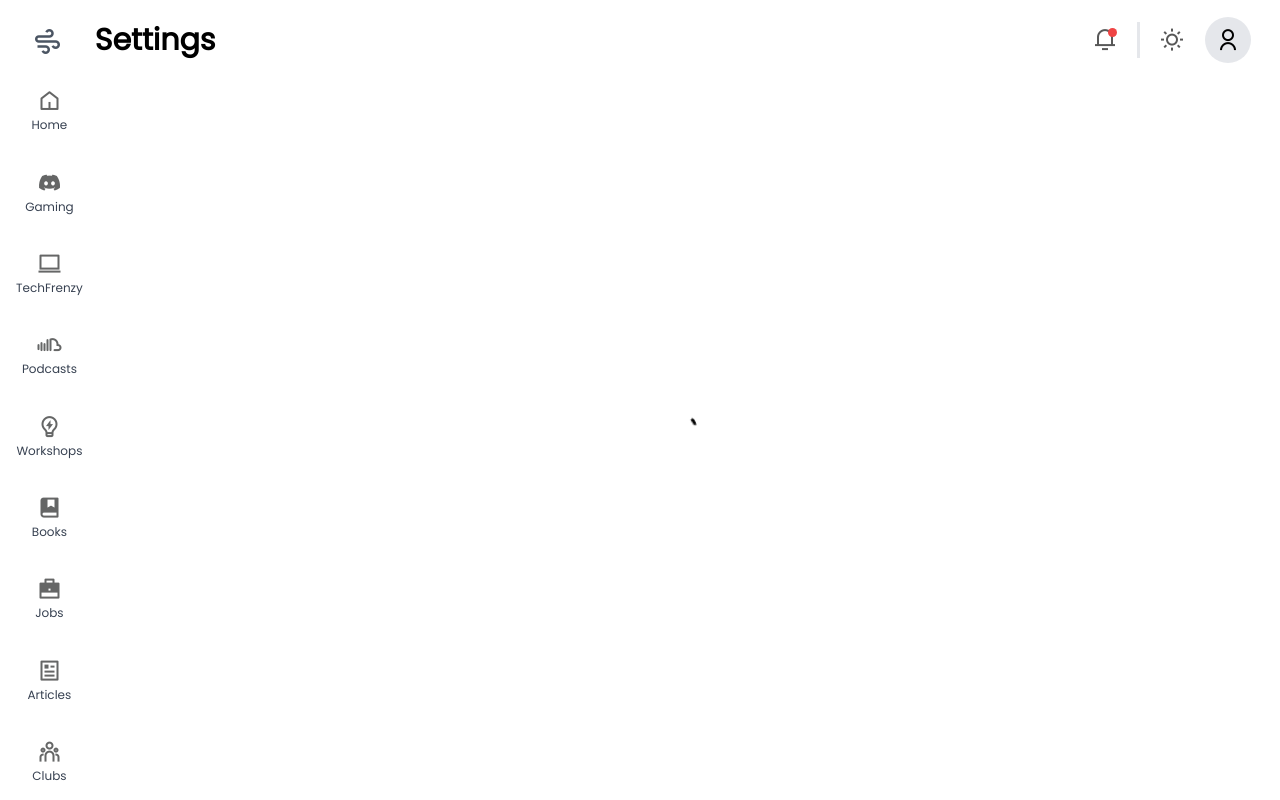
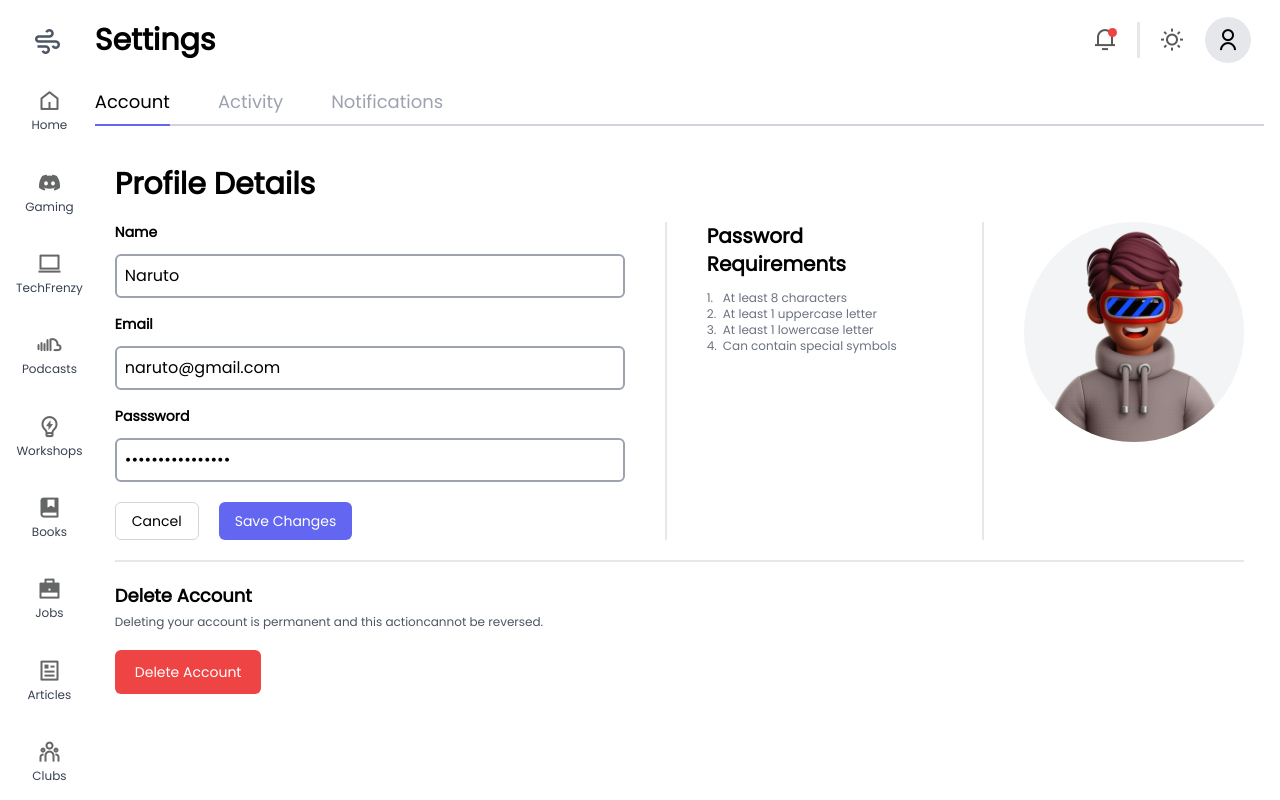
Before and after one commit to BubbleBitCore/TechMingle, a React (Create React App) app: page /settings in a window 1280 px wide. Built offline with nearby package versions, Linux system fonts and the light colour scheme.

Commit message:
added profile and settings page

```diff
--- a/src/components/AppWrapper.jsx
+++ b/src/components/AppWrapper.jsx
@@ -20,6 +20,7 @@ import { useSelector } from "react-redux";
 import ResetPassword from "../pages/ResetPassword";
 import ForgotPassword from "../pages/ForgotPassword";
 import Podcast from "../pages/Podcast";
+import Profile from "../pages/Profile";
 
 const AppWrapper = () => {
   const mode = useSelector((state) => state.common.mode);
@@ -86,6 +87,11 @@ const AppWrapper = () => {
               path="/settings"
               element={<Settings Header={Header} />}
             />
+            <Route
+              exact
+              path="/profile"
+              element={<Profile Header={Header} />}
+            />
             <Route exact path="*" element={<PageNotFound />} />
           </Routes>
         </div>
--- a/src/components/Header.jsx
+++ b/src/components/Header.jsx
@@ -3,10 +3,12 @@ import MobileSidebar from "./MobileSidebar";
 import { useDispatch, useSelector } from "react-redux";
 import ClickMenu from "./ClickMenu";
 import { changeMode } from "../slices/commonSlice";
+import { useNavigate } from "react-router-dom";
 
 const Header = ({ urlName }) => {
   // Mode is handled here
   const mode = useSelector((state) => state.common.mode);
+  const navigate = useNavigate();
   const dispatch = useDispatch();
   // Notifications menu is handled here
   const [notiVisiblity, setNotiVisibility] = useState(false);
@@ -64,13 +66,17 @@ const Header = ({ urlName }) => {
       value: "Profile",
       icon: "ri-star-smile-line",
       classes: "",
-      function: () => {},
+      function: () => {
+        navigate("/profile");
+      },
     },
     {
       value: "Settings",
       icon: "ri-settings-4-line",
       classes: "",
-      function: () => {},
+      function: () => {
+        navigate("/settings");
+      },
     },
     {
       value: "Logout",
--- /dev/null
+++ b/src/components/Tabs.jsx
@@ -0,0 +1,51 @@
+// Creating a Generic Tab System
+import { useState } from "react";
+import { useSelector } from "react-redux";
+import { AnimatePresence } from "framer-motion";
+
+const Tabs = ({ tabs }) => {
+  const mode = useSelector((state) => state.common.mode);
+  const [selected, setSelected] = useState(tabs[0]);
+  return (
+    <>
+      <AnimatePresence>
+        <div
+          className={`w-full h-full overflow-hidden overflow-y-auto relative`}
+        >
+          {/* Tab Header */}
+          <div
+            className={`w-full flex items-center max-sm:gap-8 sm:gap-12 border-b-2 ${
+              mode ? "border-[#1d1d1d]" : "border-gray-300"
+            } pb-2  sticky top-0 max-sm:overflow-hidden max-sm:overflow-x-auto z-20 bg-white`}
+          >
+            {tabs?.map((tab, idx) => (
+              <p
+                key={idx}
+                onClick={() => {
+                  setSelected(tab);
+                }}
+                className={`${
+                  mode
+                    ? selected.name === tab.name
+                      ? "text-white underline underline-offset-[16px]"
+                      : "text-[#696F7A] hover:text-white"
+                    : selected.name === tab.name
+                    ? "text-black underline decoration-indigo-500 underline-offset-[16px]"
+                    : "text-gray-400 hover:text-black "
+                } transition-all cursor-pointer  text-lg select-none decoration-2`}
+              >
+                {tab.name}
+              </p>
+            ))}
+          </div>
+          {/* Tab Body */}
+          <div className="w-full h-auto mt-5 max-sm:mt-3 z-10 relative">
+            <selected.component />
+          </div>
+        </div>
+      </AnimatePresence>
+    </>
+  );
+};
+
+export default Tabs;
--- /dev/null
+++ b/src/pages/Profile.jsx
@@ -0,0 +1,16 @@
+import Spinner from "../components/Spinner";
+
+const Profile = ({ Header }) => {
+  return (
+    <>
+      <div className="flex flex-col h-full w-full pr-4 max-sm:px-4">
+        <Header urlName="Profile" />
+        <div className="mt-1 mb-2 h-full w-full">
+          <Spinner />
+        </div>
+      </div>
+    </>
+  );
+};
+
+export default Profile;
--- a/src/pages/Settings.jsx
+++ b/src/pages/Settings.jsx
@@ -1,12 +1,216 @@
-import Spinner from "../components/Spinner";
+import { motion } from "framer-motion";
+import Tabs from "../components/Tabs";
+import man2 from "../assets/images/man2.png";
+
+const Account = () => {
+  const user = "Naruto";
+  const email = "naruto@gmail.com";
+  const password = "naruto@gmail.com";
+  return (
+    <>
+      <style>
+        {`
+        .imgChange:hover::after {
+          opacity:0.5;
+        }
+        .imgChange:hover::before {
+          opacity:1;
+        }
+
+        .imgChange::after{
+          content:"";
+          opacity:0;
+          position:absolute;
+          transition: all ease 0.2s;
+          top:0;
+          left:0;
+          height:100%;
+          width:100%;
+          background-color: black;
+          border-radius:100%;
+          z-Index:1;
+        }
+        .imgChange::before{
+          content:"Change DP";
+          opacity:0;
+          position:absolute;
+          transition: all ease 0.2s;
+          top:50%;
+          left:50%;
+          z-Index:2;
+          transform:translate(-50%,-50%);
+          border-radius:100%;
+          color:white;
+          font-size:1.2rem;
+
+        }
+
+        `}
+      </style>
+      <motion.div
+        initial={{ opacity: 0 }}
+        animate={{ opacity: 1 }}
+        exit={{ opacity: 0 }}
+        className="w-full h-full flex flex-col"
+      >
+        {/* Account Edit */}
+        <div className={`w-full flex flex-col p-5 max-sm:p-2`}>
+          <p className="select-none text-3xl font-bold mb-5 max-sm:text-center">
+            Profile Details
+          </p>
+          <div className="w-full flex gap-10 max-sm:flex-col">
+            <div className="max-sm:w-full max-sm:order-2 sm:w-[50%] flex flex-col gap-4 sm:border-r-2 sm:border-gray-200 sm:pr-10">
+              {/* name */}
+              <div className="flex flex-col">
+                <label
+                  htmlFor="name"
+                  className="select-none text-sm font-bold cursor-pointer mb-3"
+                >
+                  Name
+                </label>
+                <input
+                  defaultValue={user}
+                  type="text"
+                  id="name"
+                  className="w-full border-2 border-gray-400 p-2 pr-7 rounded-md outline-2 outline-indigo-500"
+                />
+              </div>
+              {/* Email */}
+              <div className="flex flex-col">
+                <label
+                  htmlFor="email"
+                  className="select-none text-sm font-bold cursor-pointer mb-3"
+                >
+                  Email
+                </label>
+                <input
+                  defaultValue={email}
+                  readOnly
+                  type="text"
+                  id="email"
+                  className="w-full border-2 border-gray-400 p-2 pr-7 rounded-md outline-2 outline-indigo-500"
+                />
+              </div>
+              {/* Passsword */}
+              <div className="flex flex-col">
+                <label
+                  htmlFor="password"
+                  className="select-none text-sm font-bold cursor-pointer mb-3"
+                >
+                  Passsword
+                </label>
+                <input
+                  defaultValue={password}
+                  type="password"
+                  id="password"
+                  className="w-full border-2 border-gray-400 p-2 pr-7 rounded-md outline-2 outline-indigo-500"
+                />
+              </div>
+              {/* Action buttons */}
+              <div className="flex gap-5 mt-1">
+                <button className="text-sm p-2 px-4 hover:opacity-75 transition-all border border-gray-300 rounded-md ">
+                  Cancel
+                </button>
+                <button className="text-sm p-2 px-4 text-white  bg-indigo-500 hover:bg-indigo-600 rounded-md transition-all">
+                  Save Changes
+                </button>
+              </div>
+            </div>
+            {/* Password details */}
+            <div className="max-sm:w-full max-sm:order-3 sm:w-auto sm:pr-10 sm:border-r-2 sm:border-gray-200">
+              <p className="w-full font-bold text-xl mb-3">
+                Password Requirements
+              </p>
+              <div className="w-full flex flex-col">
+                <p className="text-xs text-gray-500 flex gap-2">
+                  <span className="w-2">1.</span>At least 8 characters
+                </p>
+                <p className="text-xs text-gray-500 flex gap-2">
+                  <span className="w-2">2.</span> At least 1 uppercase letter
+                </p>
+                <p className="text-xs text-gray-500 flex gap-2">
+                  <span className="w-2">3.</span> At least 1 lowercase letter
+                </p>
+                <p className="text-xs text-gray-500 flex gap-2">
+                  <span className="w-2">4.</span> Can contain special symbols
+                </p>
+              </div>
+            </div>
+            {/* Profile Image */}
+            <div className="max-sm:w-full max-sm:order-1 sm:w-[20%] ">
+              <div className="w-full relative aspect-square bg-gray-100 rounded-full ">
+                <img
+                  src={man2}
+                  alt=""
+                  className="rounded-full bg-cover w-full h-full"
+                />
+                <label
+                  title={user}
+                  className="absolute imgChange rounded-full h-full w-full top-0 left-0 cursor-pointer "
+                  htmlFor="image"
+                ></label>
+                <input className="hidden" id="image" type="file" />
+              </div>
+            </div>
+          </div>
+          <hr className="my-5 border border-gray-200" />
+          {/* Delete Account */}
+          <div className="w-full">
+            <p className="select-none text-lg font-bold mb-1">Delete Account</p>
+            <p className="text-xs text-gray-600 mb-5">
+              Deleting your account is permanent and this actioncannot be
+              reversed.
+            </p>
+            <button className="bg-red-500 text-sm p-3 px-5 rounded-md text-white hover:bg-red-600 transition-all">
+              Delete Account
+            </button>
+          </div>
+        </div>
+      </motion.div>
+    </>
+  );
+};
+const Activity = () => {
+  return (
+    <>
+      <motion.p
+        initial={{ opacity: 0 }}
+        animate={{ opacity: 1 }}
+        exit={{ opacity: 0 }}
+        className="text-white"
+      >
+        Activity
+      </motion.p>
+    </>
+  );
+};
+const Notifications = () => {
+  return (
+    <>
+      <motion.p
+        initial={{ opacity: 0 }}
+        animate={{ opacity: 1 }}
+        exit={{ opacity: 0 }}
+        className="text-white"
+      >
+        Notifications
+      </motion.p>
+    </>
+  );
+};
 
 const Settings = ({ Header }) => {
+  const tabs = [
+    { name: "Account", component: Account },
+    { name: "Activity", component: Activity },
+    { name: "Notifications", component: Notifications },
+  ];
   return (
     <>
       <div className="flex flex-col h-full w-full pr-4 max-sm:px-4">
         <Header urlName="Settings" />
-        <div className="mt-1 mb-2 h-full w-full bg-white">
-          <Spinner />
+        <div className="mt-1 mb-2 h-full w-full overflow-hidden overflow-y-auto pt-3">
+          <Tabs tabs={tabs} />
         </div>
       </div>
     </>
```
